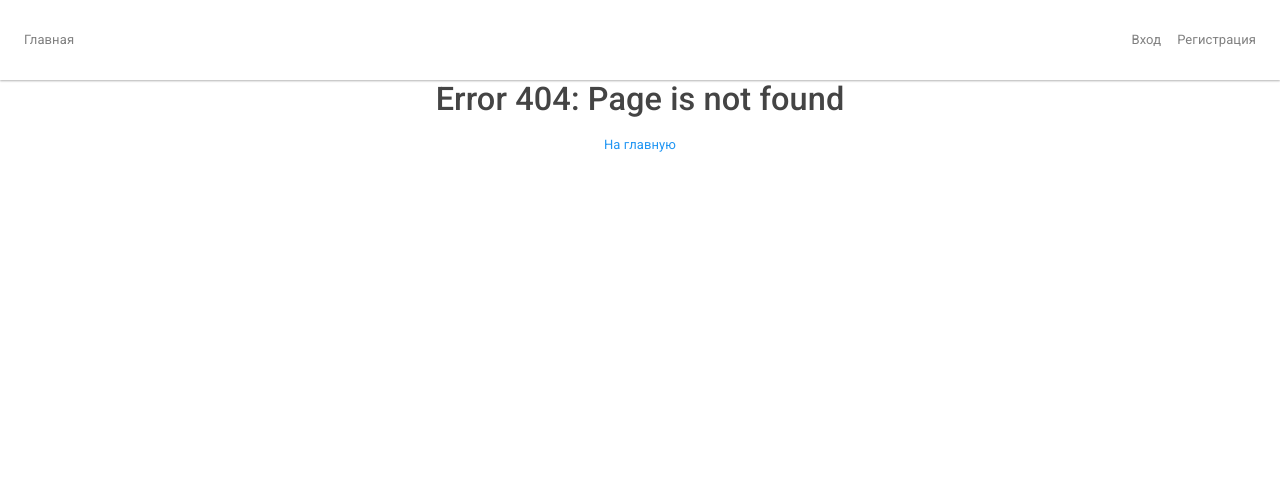
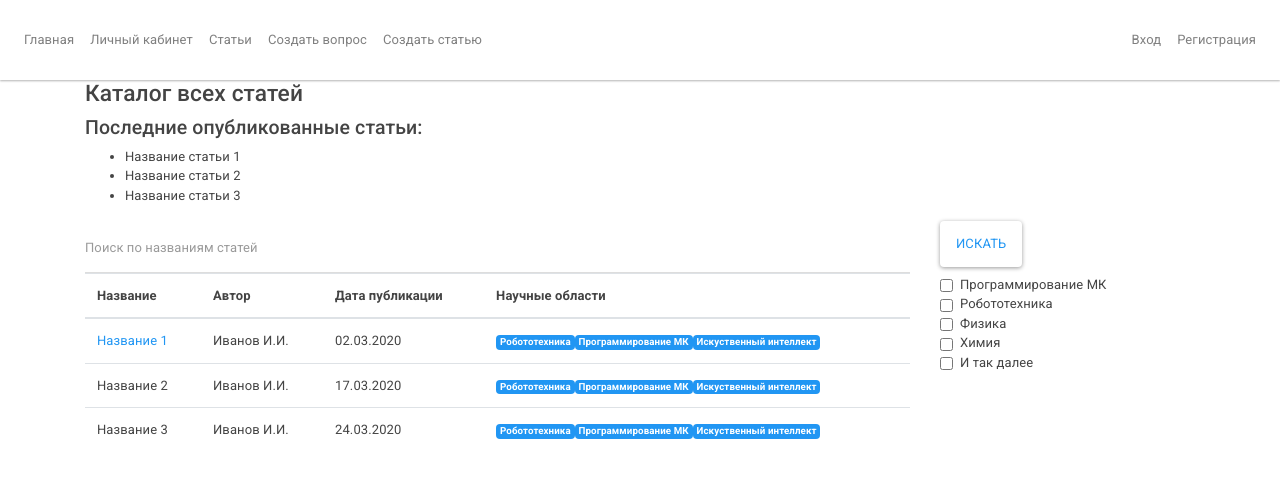
Before and after one commit to EventsExpertsMIEM/ExpertsFront, a React (Create React App) app in the folder client/: page /articles in a window 1280 px wide. Before the commit this address had no page. Shown: the top 478 px of the page. Built offline with nearby package versions, Linux system fonts and the light colour scheme.

Commit message:
Create new articles components

```diff
--- a/client/src/components/App.js
+++ b/client/src/components/App.js
@@ -6,6 +6,9 @@ import Auth from './Auth/Auth';
 import NotFoundPage from './Pages/NotFondPage';
 import Navigation from './Pages/Navigation';
 import Info from './Info/Info';
+import CreateQuestion from './Question/CreateQuestion';
+import Articles from './Article/Articles';
+import CreateArticle from './Article/CreateArticle';
 
 const App = () => (
   <Router>
@@ -14,6 +17,9 @@ const App = () => (
       <Route path="/" exact component={MainPage} />
       <Route path="/info/:id" component={Info} />
       <Route path="/profile" component={Profile} />
+      <Route path="/create-question" component={CreateQuestion} />
+      <Route path="/articles" component={Articles} />
+      <Route path="/create-article" component={CreateArticle} />
       <Route path="/auth" component={Auth} />
       <Route path="*" component={NotFoundPage} />
     </Switch>
--- /dev/null
+++ b/client/src/components/Article/Articles.js
@@ -0,0 +1,104 @@
+/* eslint-disable jsx-a11y/label-has-associated-control */
+import React from 'react';
+import { Link } from 'react-router-dom';
+
+const Articles = () => (
+  <div className="container">
+    <h3>Каталог всех статей</h3>
+    <h4>Последние опубликованные статьи:</h4>
+    <ul>
+      <li>Название статьи 1</li>
+      <li>Название статьи 2</li>
+      <li>Название статьи 3</li>
+    </ul>
+    <form className="form-group">
+      <div className="row">
+        <div className="col-9">
+          <input
+            className="form-control"
+            type="search"
+            placeholder="Поиск по названиям статей"
+            aria-label="Search"
+          />
+          <table className="table">
+            <thead>
+              <tr>
+                <th scope="col">Название</th>
+                <th scope="col">Автор</th>
+                <th scope="col">Дата публикации</th>
+                <th scope="col">Научные области</th>
+              </tr>
+            </thead>
+            <tbody>
+              <tr>
+                <td><Link to="/">Название 1</Link></td>
+                <td>Иванов И.И.</td>
+                <td>02.03.2020</td>
+                <td>
+                  <Link to="/" className="badge badge-primary">Робототехника</Link>
+                  <Link to="/" className="badge badge-primary">Программирование МК</Link>
+                  <Link to="/" className="badge badge-primary">Искуственный интеллект</Link>
+                </td>
+              </tr>
+              <tr>
+                <td>Название 2</td>
+                <td>Иванов И.И.</td>
+                <td>17.03.2020</td>
+                <td>
+                  <Link to="/" className="badge badge-primary">Робототехника</Link>
+                  <Link to="/" className="badge badge-primary">Программирование МК</Link>
+                  <Link to="/" className="badge badge-primary">Искуственный интеллект</Link>
+                </td>
+              </tr>
+              <tr>
+                <td>Название 3</td>
+                <td>Иванов И.И.</td>
+                <td>24.03.2020</td>
+                <td>
+                  <Link to="/" className="badge badge-primary">Робототехника</Link>
+                  <Link to="/" className="badge badge-primary">Программирование МК</Link>
+                  <Link to="/" className="badge badge-primary">Искуственный интеллект</Link>
+                </td>
+              </tr>
+            </tbody>
+          </table>
+        </div>
+        <div className="col-3">
+          <button className="btn btn-outline-primary" type="submit">Искать</button>
+          <div className="form-check mt-2">
+            <input className="form-check-input" type="checkbox" id="tagCheck1" />
+            <label className="form-check-label" htmlFor="tagCheck1">
+              Программирование МК
+            </label>
+          </div>
+          <div className="form-check">
+            <input className="form-check-input" type="checkbox" id="tagCheck1" />
+            <label className="form-check-label" htmlFor="tagCheck2">
+              Робототехника
+            </label>
+          </div>
+          <div className="form-check">
+            <input className="form-check-input" type="checkbox" id="tagCheck1" />
+            <label className="form-check-label" htmlFor="tagCheck3">
+              Физика
+            </label>
+          </div>
+          <div className="form-check">
+            <input className="form-check-input" type="checkbox" id="tagCheck1" />
+            <label className="form-check-label" htmlFor="tagCheck4">
+              Химия
+            </label>
+          </div>
+          <div className="form-check">
+            <input className="form-check-input" type="checkbox" id="tagCheck1" />
+            <label className="form-check-label" htmlFor="tagCheck5">
+              И так далее
+            </label>
+          </div>
+        </div>
+      </div>
+    </form>
+  </div>
+);
+
+export default Articles;
--- /dev/null
+++ b/client/src/components/Article/CreateArticle.js
@@ -0,0 +1,36 @@
+import React from 'react';
+
+const CreateArticle = () => (
+  <div className="container">
+    <form className="mt-3">
+      <h3>Новый вопрос экспертам</h3>
+      <div className="form-group">
+        <input type="text" className="form-control" id="articleTitle" placeholder="Тема статьи" required />
+      </div>
+      <div className="form-group">
+        <textarea
+          className="form-control"
+          id="articleText"
+          rows="30"
+          placeholder="Текст статьи"
+          required
+        />
+      </div>
+      <div className="form-group">
+        <input
+          type="search"
+          className="form-control mdb-autocomplete"
+          id="eventTags"
+          placeholder="Научные области (теги)"
+          required
+        />
+      </div>
+      <div className="form-group text-center">
+        <button type="submit" className="btn btn-secondary">Отправить</button>
+      </div>
+    </form>
+
+  </div>
+);
+
+export default CreateArticle;
--- a/client/src/components/Info/Info.js
+++ b/client/src/components/Info/Info.js
@@ -106,7 +106,7 @@ const Info = (props) => {
           >
             https://мойсайт.рф/нужнаястатья
           </Link>
-          <div className="media mt-3">
+          <div className="media mt-3 mb-3">
             <Link className="mr-3" to="/" href="/">
               <img src={`${process.env.PUBLIC_URL}/favicon.ico`} className="mr-3" alt="..." />
             </Link>
--- a/client/src/components/Pages/Navigation.js
+++ b/client/src/components/Pages/Navigation.js
@@ -12,7 +12,10 @@ const Navigation = () => {
     <nav className="navbar navbar-light bg-light navbar-expand-lg">
       <div className="navbar-nav mr-auto">
         <Link to="/" className="nav-link">Главная</Link>
-        {isLoggedIn && <Link to="/profile" className="nav-link">Личный кабинет</Link>}
+        <Link to="/profile" className="nav-link">Личный кабинет</Link>
+        <Link to="/articles" className="nav-link">Статьи</Link>
+        <Link to="/create-question" className="nav-link">Создать вопрос</Link>
+        <Link to="/create-article" className="nav-link">Создать статью</Link>
       </div>
       <div className="navbar-nav ml-auto">
         {isLoggedIn === true
--- a/client/src/components/Profile/Profile.js
+++ b/client/src/components/Profile/Profile.js
@@ -18,11 +18,6 @@ const getTabs = () => [
     tabUrl: 'security',
     info: 'Настройки безопасности',
     component: ProfileTabs.SecurityTab,
-  },
-  {
-    tabUrl: 'create-question',
-    info: 'Создать вопрос',
-    component: QuestionsTabs.CreateQuestion,
   },
   {
     tabUrl: 'personal-questions',
--- a/client/src/components/Profile/QuestionsTabs/index.js
+++ b/client/src/components/Profile/QuestionsTabs/index.js
@@ -1,9 +1,7 @@
 import MyQuestions from './MyQuestions';
 import Subscriptions from './Subscriptions';
-import CreateQuestion from './CreateQuestion';
 
 export default {
   MyQuestions,
   Subscriptions,
-  CreateQuestion,
 };
--- a/client/src/components/Profile/QuestionsTabs/CreateQuestion.js
+++ b/client/src/components/Question/CreateQuestion.js
@@ -2,7 +2,7 @@
 import React from 'react';
 import { useDispatch, useSelector } from 'react-redux';
 import { Field, reduxForm, reset } from 'redux-form';
-import { addQuestion } from '../../../actions';
+import { addQuestion } from '../../actions';
 import {
   required,
   uppercase,
@@ -11,8 +11,8 @@ import {
   maxValue1024,
   renderInputField,
   renderTextareaField,
-} from '../../helpers/helpers';
-import { FIELD_NAMES } from '../../helpers/consts';
+} from '../helpers/helpers';
+import { FIELD_NAMES } from '../helpers/consts';
 
 const INPUT_FIELDS = [
   {
@@ -77,6 +77,7 @@ const CreateQuestion = (props) => {
     dispatch(reset(FIELD_NAMES.QUESTION));
   };
   return (
+    <div className="container">
       <form
         id="questions-tab"
       >
@@ -111,6 +112,7 @@ const CreateQuestion = (props) => {
           </div>
         </div>
       </form>
+    </div>
   );
 };
 
```
Lines whose indentation alone changed are shown as unchanged.
